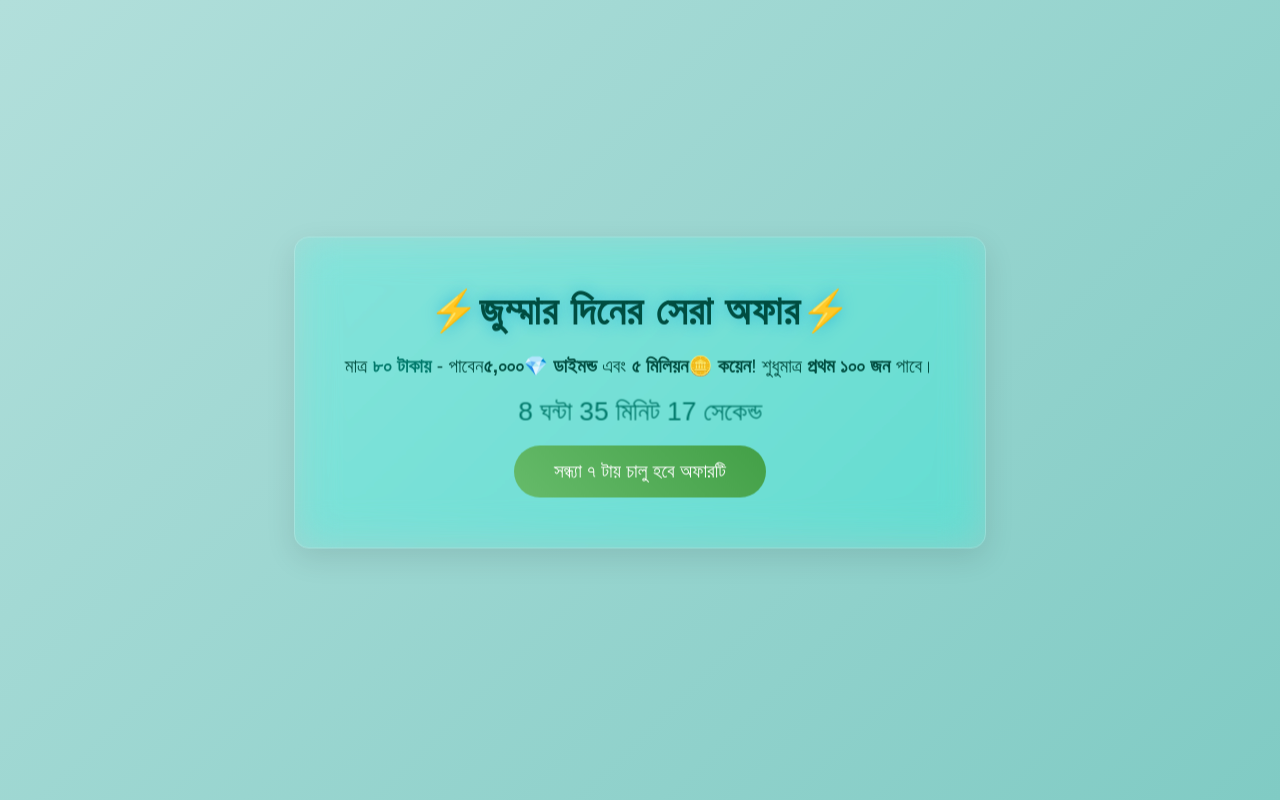
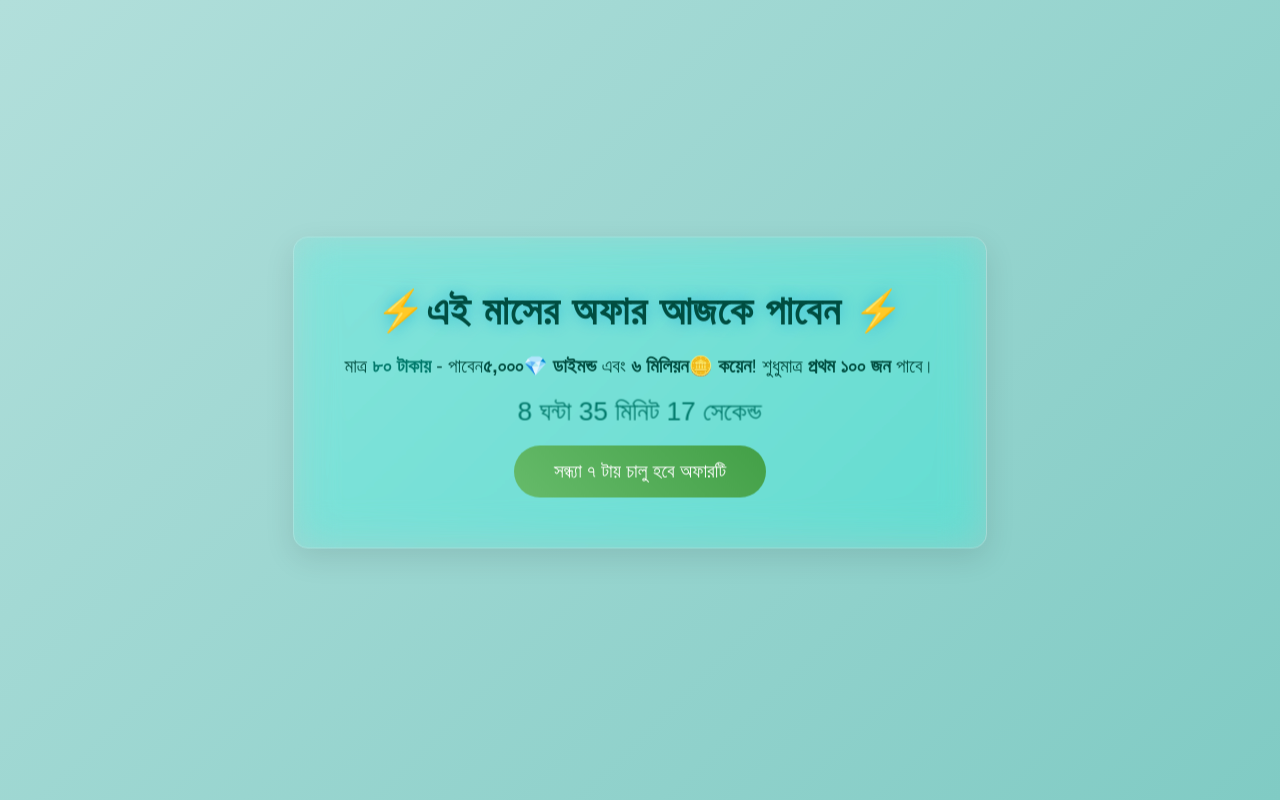
Before and after one commit to carrompooltopup/Offer, a plain HTML site: page index.html in a window 1280 px wide. Drawn offline with Linux system fonts and the light colour scheme.

Commit message:
Update index.html

```diff
--- a/index.html
+++ b/index.html
@@ -117,11 +117,11 @@
 </head>
 <body>
     <div class="offer-container">
-        <h1>⚡জুম্মার দিনের সেরা অফার⚡</h1>
+        <h1>⚡এই মাসের অফার আজকে পাবেন ⚡</h1>
         <p class="offer-details">
             মাত্র <span style="font-weight: bold; color: #00796b;">৮০ টাকায়</span> -
             পাবেন<span style="font-weight: bold;">৫,০০০💎 ডাইমন্ড</span> এবং
-            <span style="font-weight: bold;">৫ মিলিয়ন🪙 কয়েন</span>!
+            <span style="font-weight: bold;">৬ মিলিয়ন🪙 কয়েন</span>!
             শুধুমাত্র <strong>প্রথম ১০০ জন</strong> পাবে।
         </p>
         <p class="countdown" id="countdown">অফার শুরু হচ্ছে...</p>
```
